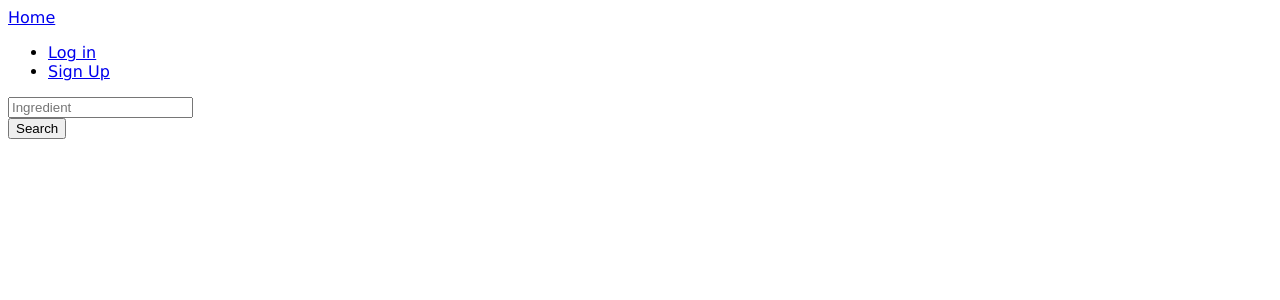
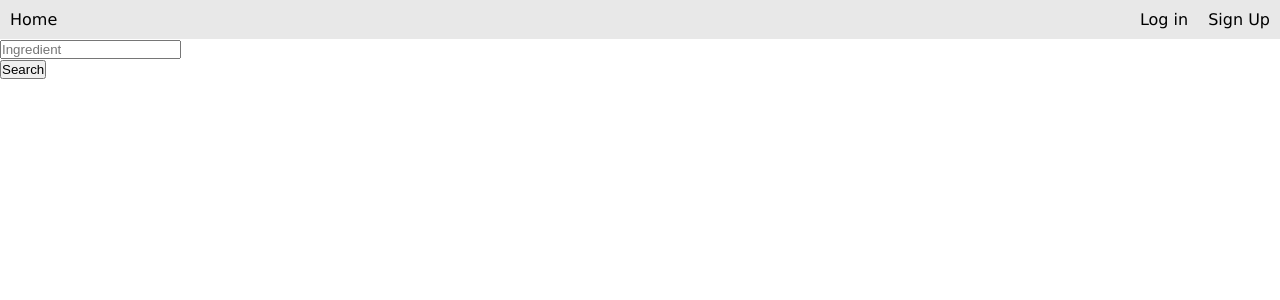
Before and after one commit to connor-passe/CS316, a Flask app: page / in a window 1280 px wide. Shown: the top 300 px of the page. Run offline with Flask 2, Linux system fonts and the light colour scheme; some libraries are stand-ins or nearby versions.

Commit message:
navbar styling

```diff
--- a/static/style.css
+++ b/static/style.css
@@ -1,3 +1,29 @@
+* {
+  margin: 0px;
+  padding: 0px;
+}
+
 body {
   font-family: verdana, geneva, sans-serif;
 }
+
+nav {
+  display: flex;
+  justify-content: space-between;
+  background-color: #E8E8E8;
+}
+
+.navbar-user {
+  display: flex;
+  justify-content: flex-end;
+}
+
+.navbar-right {
+  align-self: right;
+}
+
+.nav-item {
+  padding: 10px;
+  color: black;
+  text-decoration: none;
+}
--- a/templates/base.html
+++ b/templates/base.html
@@ -1,29 +1,19 @@
 <!DOCTYPE html>
 <html lang="en">
-<link rel="stylesheet" href="{{ url_for('static', filename='style.css') }}">
+<link rel="stylesheet" href="./static/style.css">
 <body>
-  {% block navbar %}
   <nav class="navbar">
-    <a class="navbar-brand" href="/">Home</a>
+    <a class="navbar-brand nav-item" href="/">Home</a>
 
-    <div class="navbar-right" id="navbarSupportedContent">
-      <ul class="navbar-nav">
-        {% if username %}
-        <li class="nav-item">
-          <a class="nav-link" href="/favorites">Welcome, {{username}}</a>
-        </li>
-        {% else %}
-        <li class="nav-item">
-          <a class="nav-link" href="/login">Log in</a>
-        </li>
-        <li class="nav-item">
-          <a class="nav-link" href="/signup">Sign Up</a>
-        </li>
-        {% endif %}
-      </ul>
+    {% if username %}
+      <a class="navbar-right nav-item" href="/favorites">Welcome, {{username}}</a>
+    {% else %}
+    <div class="navbar-user">
+      <a class="navbar-right nav-item" href="/login">Log in</a>
+      <a class="navbar-right nav-item" href="/signup">Sign Up</a>
     </div>
+    {% endif %}
   </nav>
-  {% endblock %}
 
   {% block content %}
   {% endblock %}
```
